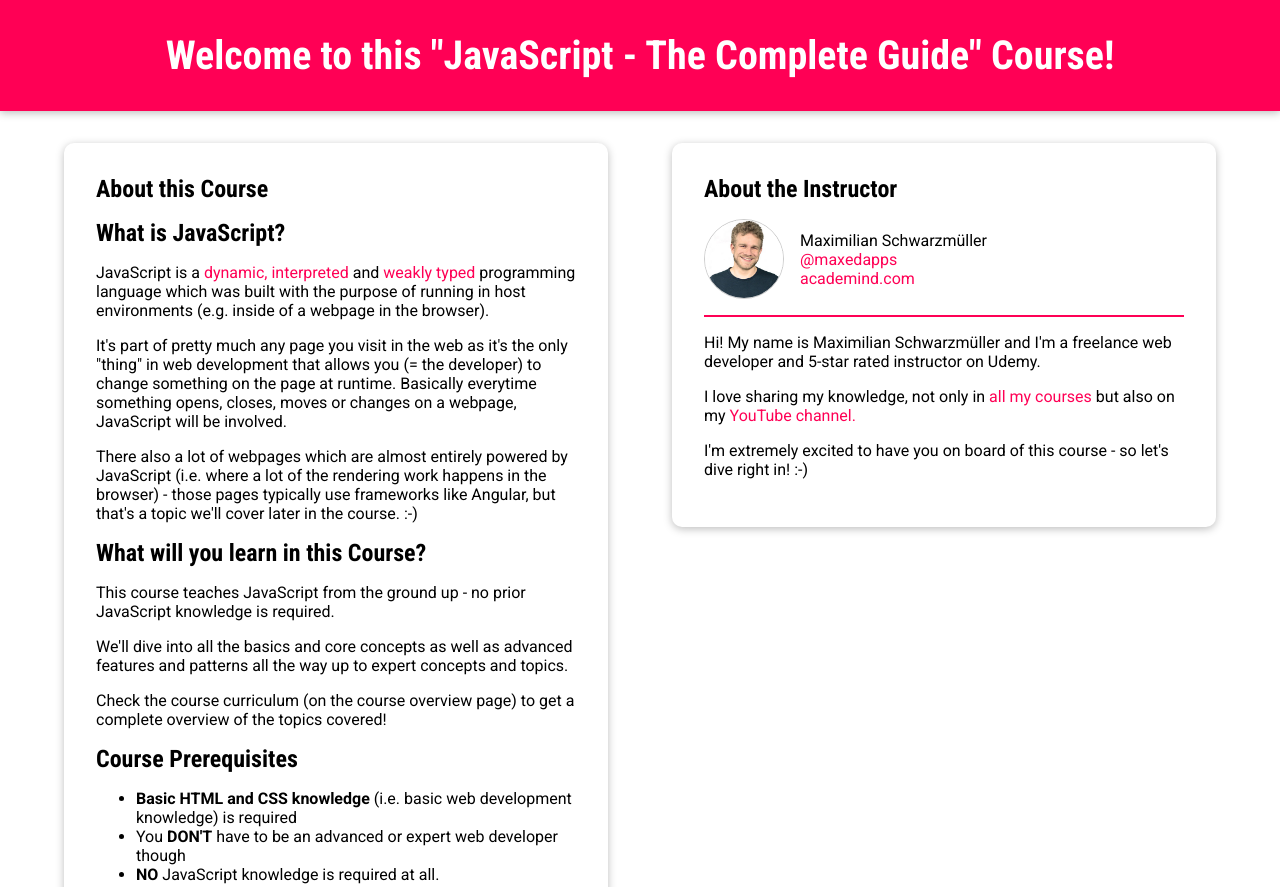
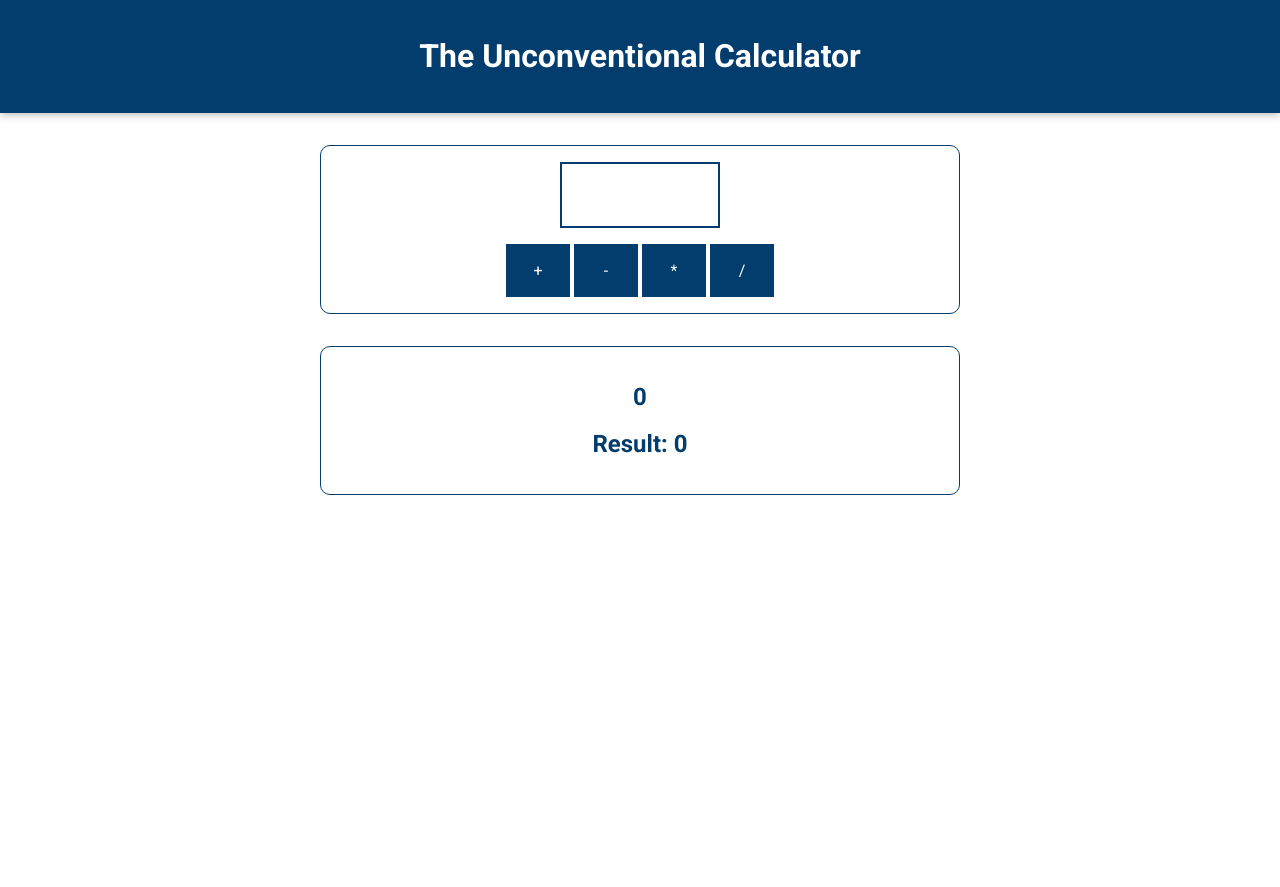
Before and after one commit to LakruwanPathirage/getting-started-02-first-app-done, a plain HTML site: page index.html in a window 1280 px wide. Shown: the top 887 px of the page. After the commit the page ends 800 px from the top, so only its background shows below. Drawn offline with Linux system fonts and the light colour scheme.

Commit message:
modified some files and renamed

```diff
--- a/assets/scripts/app.js
+++ b/assets/scripts/app.js
@@ -1,34 +1 @@
-const backdropElement = document.getElementById('backdrop');
-const modalLinkElements = document.querySelectorAll('.info-modal');
-let infoModal;
-
-function toggleBackdrop() {
-  backdropElement.classList.toggle('visible');
-}
-
-function presentInfoModal(event) {
-  const text = event.target.dataset.text;
-  toggleBackdrop();
-  infoModal = document.createElement('div');
-  infoModal.classList.add('modal');
-  infoModal.innerHTML = `
-    <h2>More Details</h2>
-    <p>${text}</p>
-  `;
-  const closeButton = document.createElement('button');
-  closeButton.addEventListener('click', hideInfoModal);
-  closeButton.textContent = 'Okay';
-  infoModal.appendChild(closeButton);
-  document.body.appendChild(infoModal);
-}
-
-function hideInfoModal() {
-  toggleBackdrop();
-  document.body.removeChild(infoModal);
-}
-
-for (const linkElement of modalLinkElements) {
-  linkElement.addEventListener('click', presentInfoModal);
-}
-
-backdropElement.addEventListener('click', hideInfoModal);
+alert('This works!');
--- /dev/null
+++ b/assets/scripts/vendor.js
@@ -0,0 +1,13 @@
+const userInput = document.getElementById('input-number');
+const addBtn = document.getElementById('btn-add');
+const subtractBtn = document.getElementById('btn-subtract');
+const multiplyBtn = document.getElementById('btn-multiply');
+const divideBtn = document.getElementById('btn-divide');
+
+const currentResultOutput = document.getElementById('current-result');
+const currentCalculationOutput = document.getElementById('current-calculation');
+
+function outputResult(result, text) {
+  currentResultOutput.textContent = result;
+  currentCalculationOutput.textContent = text;
+}
--- a/assets/styles/app.css
+++ b/assets/styles/app.css
@@ -2,167 +2,78 @@
   box-sizing: border-box;
 }
 
+html {
+  font-family: 'Roboto', open-sans;
+}
+
 body {
-  font-family: 'Roboto', open-sans;
   margin: 0;
 }
 
-h1,
-h2 {
-  margin: 0 0 1rem 0;
-  font-family: 'Roboto Condensed', 'Roboto', open-sans;
+header {
+  background: #023d6d;
+  color: white;
+  padding: 1rem;
+  text-align: center;
+  box-shadow: 0 2px 8px rgba(0, 0, 0, 0.26);
+  width: 100%;
 }
 
-h2 {
-  font-size: 1.5rem;
+#results,
+#calculator {
+  margin: 2rem auto;
+  width: 40rem;
+  max-width: 90%;
+  border: 1px solid #023d6d;
+  border-radius: 10px;
+  padding: 1rem;
+  color: #023d6d;
 }
 
-a {
-  color: #ff0055;
-  text-decoration: none;
+#results {
+  text-align: center;
 }
 
-a:active,
-a:hover {
-  text-decoration: underline;
+#calculator input {
+  font: inherit;
+  font-size: 3rem;
+  border: 2px solid #023d6d;
+  width: 10rem;
+  padding: 0.15rem;
+  margin: auto;
+  display: block;
+  color: #023d6d;
+  text-align: center;
 }
 
-button {
-  padding: 1rem;
-  color: #ff0055;
-  font: inherit;
-  border: none;
-  cursor: pointer;
-  background: transparent;
-}
-
-button:hover,
-button:active {
-  background: #ffc6d9;
-}
-
-button:focus {
+#calculator input:focus {
   outline: none;
 }
 
-main {
-  padding: 2rem;
-  display: flex;
-  flex-direction: column;
-  max-width: 100rem;
-  margin: auto;
-  align-items: flex-start;
+#calculator button {
+  font: inherit;
+  background: #023d6d;
+  color: white;
+  border: 1px solid #023d6d;
+  padding: 1rem;
+  cursor: pointer;
 }
 
-section {
-  margin: 0 0 2rem 0;
-  padding: 2rem;
-  box-shadow: 0 2px 8px rgba(0, 0, 0, 0.26);
-  background: white;
-  border-radius: 10px;
+#calculator button:focus {
+  outline: none;
 }
 
-.modal {
-  position: fixed;
-  top: 30vh;
-  left: 5%;
-  width: 90%;
-  z-index: 100;
-  background: white;
-  border-radius: 10px;
-  box-shadow: 0 2px 8px rgba(0, 0, 0, 0.26);
-  animation: float-in 0.3s ease-out forwards;
-  display: flex;
-  flex-direction: column;
+#calculator button:hover,
+#calculator button:active {
+  background: #084f88;
+  border-color: #084f88;
 }
 
-.modal h2 {
-  padding: 1rem;
-  border-bottom: 1px solid #ccc;
+#calc-actions button {
+  width: 4rem;
 }
 
-.modal p {
-  margin: 0;
-  padding: 0 1rem;
+#calc-actions {
+  margin-top: 1rem;
+  text-align: center;
 }
-
-.modal button {
-  align-self: flex-end;
-  margin: 0.5rem;
-}
-
-#backdrop {
-  position: fixed;
-  z-index: 10;
-  width: 100%;
-  height: 100vh;
-  left: 0;
-  top: 0;
-  background: rgba(0, 0, 0, 0.75);
-  display: none;
-  pointer-events: none;
-}
-
-#backdrop.visible {
-  display: block;
-  pointer-events: all;
-}
-
-#main-header {
-  padding: 2rem 2rem;
-  background: #ff0055;
-  color: white;
-  box-shadow: 0 2px 8px rgba(0, 0, 0, 0.26);
-}
-
-#main-header h1 {
-  font-size: 2.5rem;
-  text-align: center;
-  margin-bottom: 0;
-}
-
-#instructor-info {
-  display: flex;
-  align-items: center;
-  border-bottom: 2px solid #ff0055;
-  padding-bottom: 1rem;
-}
-
-#instructor-info img {
-  width: 5rem;
-  height: 5rem;
-  border-radius: 50%;
-  object-fit: cover;
-  border: 1px solid #ccc;
-}
-
-#instructor-info ul {
-  list-style: none;
-  margin: 0 0 0 1rem;
-  padding: 0;
-}
-
-@media (min-width: 768px) {
-  main {
-    flex-direction: row;
-  }
-
-  section {
-    flex: 1;
-    margin: 0 2rem;
-  }
-
-  .modal {
-    left: calc(50% - 20rem);
-    width: 40rem;
-  }
-}
-
-@keyframes float-in {
-  from {
-    transform: translateY(-3rem);
-  }
-  to {
-    transform: translateY(0);
-  }
-}
--- a/index.html
+++ b/index.html
@@ -4,108 +4,37 @@
     <meta charset="UTF-8" />
     <meta name="viewport" content="width=device-width, initial-scale=1.0" />
     <meta http-equiv="X-UA-Compatible" content="ie=edge" />
-    <title>JavaScript (Very) Basics</title>
+    <title>Basics</title>
     <link
-      href="https://fonts.googleapis.com/css?family=Roboto:400,700|Roboto+Condensed:700&display=swap"
+      href="https://fonts.googleapis.com/css?family=Roboto:400,700&display=swap"
       rel="stylesheet"
     />
     <link rel="stylesheet" href="assets/styles/app.css" />
-	<script src="assets/scripts/app.js" defer></script>
+
+
   </head>
   <body>
-    <div id="backdrop"></div>
-    <header id="main-header">
-      <h1>Welcome to this "JavaScript - The Complete Guide" Course! </h1>
+    <header>
+      <h1>The Unconventional Calculator</h1>
     </header>
-    <main>
-      <section id="about-this-course">
-        <header><h2>About this Course</h2></header>
-        <article>
-          <h2>What is JavaScript?</h2>
-          <p>
-            JavaScript is a
-            <a href="#" data-text="That means that code is not pre-compiled but instead evaluated, compiled and executed at runtime (e.g. when the browser executes the script)." class="info-modal">dynamic, interpreted</a>
-            and
-            <a href="#" data-text="Weakly typed languages assign types (like 'number') to variables (data containers) at runtime - i.e. you (the developer) can't set the types you want to use in certain places in advance. Only indirectly by making sure you're always working with the correct values." class="info-modal">weakly typed</a>
-            programming language which was built with the purpose of running in
-            host environments (e.g. inside of a webpage in the browser).
-          </p>
-          <p>
-            It's part of pretty much any page you visit in the web as it's the
-            only "thing" in web development that allows you (= the developer) to
-            change something on the page at runtime. Basically everytime
-            something opens, closes, moves or changes on a webpage, JavaScript
-            will be involved.
-          </p>
-          <p>
-            There also a lot of webpages which are almost entirely powered by
-            JavaScript (i.e. where a lot of the rendering work happens in the
-            browser) - those pages typically use frameworks like Angular, but
-            that's a topic we'll cover later in the course. :-)
-          </p>
-        </article>
-        <article>
-          <h2>What will you learn in this Course?</h2>
-          <p>
-            This course teaches JavaScript from the ground up - no prior
-            JavaScript knowledge is required.
-          </p>
-          <p>
-            We'll dive into all the basics and core concepts as well as advanced
-            features and patterns all the way up to expert concepts and topics.
-          </p>
-          <p>
-            Check the course curriculum (on the course overview page) to get a
-            complete overview of the topics covered!
-          </p>
-        </article>
-        <article>
-          <h2>Course Prerequisites</h2>
-          <ul>
-            <li>
-              <strong>Basic HTML and CSS knowledge</strong> (i.e. basic web
-              development knowledge) is required
-            </li>
-            <li>
-              You <strong>DON'T</strong> have to be an advanced or expert web
-              developer though
-            </li>
-            <li>
-              <strong>NO</strong> JavaScript knowledge is required at all.
-            </li>
-          </ul>
-        </article>
-      </section>
-      <section id="about-the-instructor">
-        <header><h2>About the Instructor</h2></header>
-        <div id="instructor-info">
-          <img
-            src="assets/images/max.jpg"
-            alt="Image of Maximilian Schwarzmüller - the course instructor"
-          />
-          <ul>
-            <li>Maximilian Schwarzmüller</li>
-            <li><a href="https://twitter.com/maxedapps">@maxedapps</a></li>
-            <li><a href="https://www.academind.com">academind.com</a></li>
-          </ul>
-        </div>
-        <p>
-          Hi! My name is Maximilian Schwarzmüller and I'm a freelance web
-          developer and 5-star rated instructor on Udemy.
-        </p>
-        <p>
-          I love sharing my knowledge, not only in
-          <a href="https://www.academind.com/learn/our-courses"
-            >all my courses</a
-          >
-          but also on my
-          <a href="https://www.youtube.com/c/academind">YouTube channel.</a>
-        </p>
-        <p>
-          I'm extremely excited to have you on board of this course - so let's
-          dive right in! :-)
-        </p>
-      </section>
-    </main>
+
+    <section id="calculator">
+      <input type="number" id="input-number" />
+      <div id="calc-actions">
+        <button type="button" id="btn-add">+</button>
+        <button type="button" id="btn-subtract">-</button>
+        <button type="button" id="btn-multiply">*</button>
+        <button type="button" id="btn-divide">/</button>
+      </div>
+    </section>
+    <section id="results">
+      <h2 id="current-calculation">0</h2>
+      <h2>Result: <span id="current-result">0</span></h2>
+
+
+      <script src="assets/scripts/vendor.js"></script>
+      <script src="assets/scripts/app.js"></script>
+
+    </section>
   </body>
 </html>
```
Also changed, not shown: assets/styles/info.css (deleted, +0 -11 lines), info/dynamic.html (deleted, +0 -18 lines), info/weakly-typed.html (deleted, +0 -21 lines), assets/images/max.jpg (deleted).
